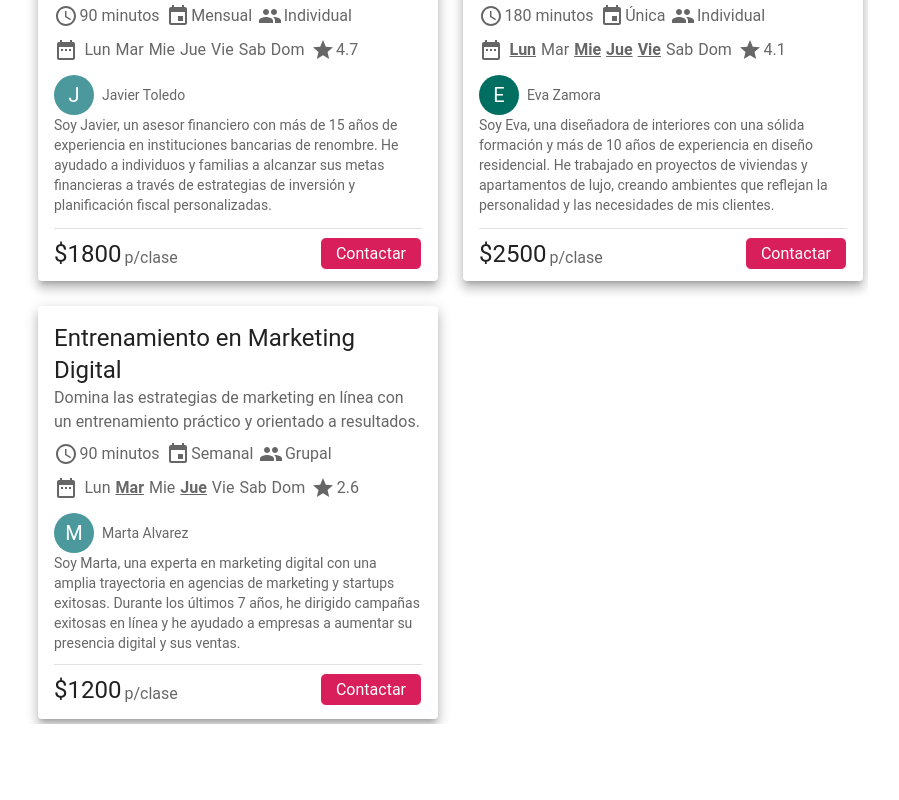
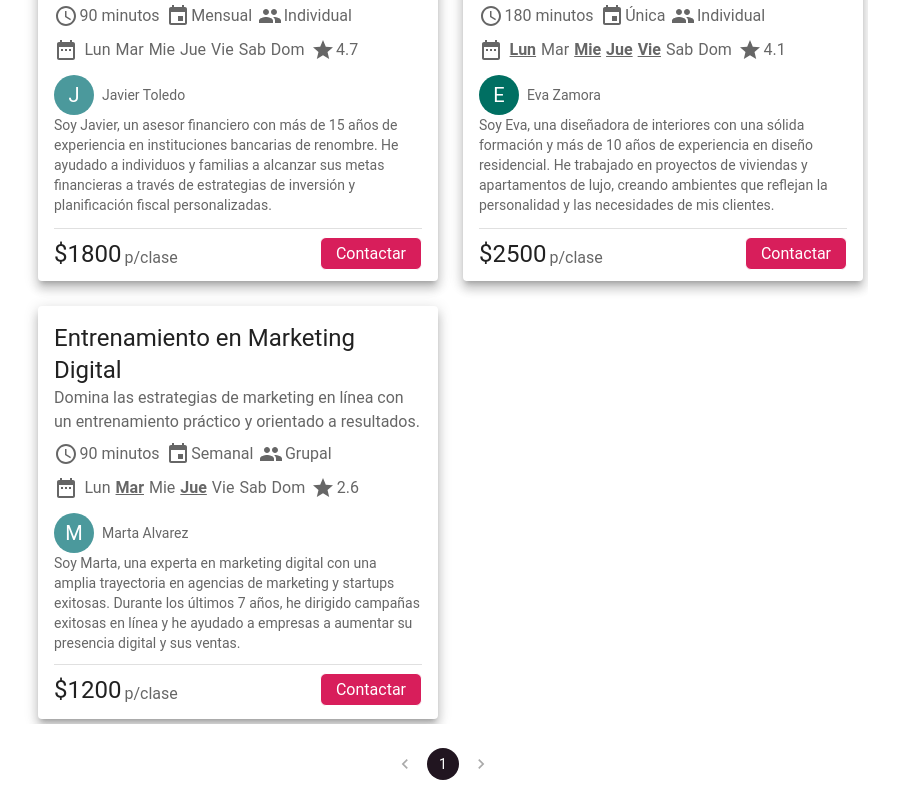
Before and after one commit to asantoro36/Owltutor, a React (Create React App) app: page / in a window 1280 px wide. Shown: the part 1410-2210 px from the top of the page, without its empty margins (297-1196 px from the left). Before the commit the page ends 2154 px from the top, so only its background shows below. Built offline with nearby package versions, Linux system fonts and the light colour scheme.

Commit message:
Add snackbars and fix filter problems

```diff
--- a/src/components/ActionsServiceCard/ActionsServiceCard.tsx
+++ b/src/components/ActionsServiceCard/ActionsServiceCard.tsx
@@ -90,7 +90,7 @@ export function ActionsServiceCard(props: ServiceCardProps) {
                 </div>
                 <div className="card-footer">
                     <Divider/>
-                    <div className="footer-content">
+                    <div style={{paddingBottom: 5}} className="footer-content">
                         <span style={{display: 'flex'}}><Typography variant="h5"> ${service.cost}</Typography><Typography className="cost-info" color="textSecondary"> p/clase</Typography></span>
                         <div onClick={handlePublishButton} className="contact-button">{!isPublished? "Publicar" : "Retirar"}</div>
                     </div>
--- a/src/components/FilterBar/FilterBar.tsx
+++ b/src/components/FilterBar/FilterBar.tsx
@@ -75,7 +75,7 @@ export const FilterBar:  React.FC<FilterBarProps>  = ({ services, setFilteredSer
         const newFiltersSelected = [...filters];
 
         if(shouldFilter) {
-            if(filterId !==RATING || !newFiltersSelected.includes(RATING))
+            if(filterId !==CATEGORY || !newFiltersSelected.includes(CATEGORY))
                 newFiltersSelected.push(filterId)
         }
         else {
--- a/src/home/ServicesBoard.tsx
+++ b/src/home/ServicesBoard.tsx
@@ -9,17 +9,39 @@ import Typography from "@mui/material/Typography";
 import FilterListIcon from "@mui/icons-material/FilterList";
 import * as React from "react";
 import {getServices} from "../controller/ServiceController";
+import {Box, Pagination, PaginationItem} from "@mui/material";
 
 export const ServicesBoard = () => {
 
     const [classes, setClasses] = useState<Service[]>([])
     const [filteredClasses, setFilteredClasses] = useState<Service[]>([])
     const ServicesList = getServices()
+    const itemsPerPage = 9;
+    const [currentPage, setCurrentPage] = useState(1);
+    const numPages = Math.ceil(filteredClasses.filter((s) => s.isPublished).length / itemsPerPage);
+    const handlePageChange = (event: any, value: any) => {
+        setCurrentPage(value);
+    };
+
 
     useEffect(() => {
         setClasses(ServicesList)
         setFilteredClasses(ServicesList);
     }, []);
+
+    const renderItems = () => {
+        const startIndex = (currentPage - 1) * itemsPerPage;
+        const endIndex = startIndex + itemsPerPage;
+        const filteredAndPublishedClasses = filteredClasses.filter((s) => s.isPublished);
+        const itemsToRender = filteredAndPublishedClasses.slice(startIndex, endIndex);
+
+        return (<>
+                {itemsToRender.map((s, index) => (
+                    <ServiceCard key={index} service={s} />
+                ))}
+            </>
+        );
+    };
 
     return (
         <div className="board">
@@ -29,17 +51,32 @@ export const ServicesBoard = () => {
                         <Typography variant={"h6"} className="filter-title"><FilterListIcon/>Filtros</Typography>
                         <FilterBar services={classes} setFilteredServices={setFilteredClasses}/>
                     </div>
+
+                    <div>
                         <div className={`card-container ${filteredClasses.length === 0? 'services-not-found' : 'columns'}`}>
                             <span id={'expandable-filter-bar'}><ExpandableFilterBar services={classes} setFilteredServices={setFilteredClasses}/></span>
                             {
                                 filteredClasses.length === 0?
                                     <Typography variant={"h3"} className={"services-not-found"}>No encontramos servicios para esta búsqueda</Typography>
                                     :
-                                filteredClasses.map((s) => (
-                                    s.isPublished && <ServiceCard service={s}/>
-                                ))
+                                    <>
+                                        {renderItems()}
+
+                                    </>
                             }
                     </div>
+                        <Box mt={3} display="flex" justifyContent="center">
+                            <Pagination
+                                color="secondary"
+                                count={numPages}
+                                page={currentPage}
+                                onChange={handlePageChange}
+                                renderItem={(item) => (
+                                    <PaginationItem {...item} />
+                                )}
+                            /></Box>
+                    </div>
+
                 </div>
             </FilterProvider>
         </div>
--- a/src/profile/UserData.tsx
+++ b/src/profile/UserData.tsx
@@ -204,7 +204,7 @@ export const UserData = () => {
                 autoHideDuration={6000}
                 onClose={handleClose}>
                 <Alert onClose={handleClose} severity="success" sx={{ width: '100%' }}>
-                    This is a success message!
+                    Tus datos fueron actualizados
                 </Alert>
             </Snackbar>
         </div>
--- a/src/serviceDetail/ServiceDetail.tsx
+++ b/src/serviceDetail/ServiceDetail.tsx
@@ -1,7 +1,7 @@
 import {useParams} from "react-router-dom";
 import AppBar from "../components/AppBar/AppBar";
 import {getService, updateService} from "../controller/ServiceController";
-import {Divider, TextField} from "@mui/material";
+import {Alert, Divider, Snackbar, TextField} from "@mui/material";
 import Avatar from "@mui/material/Avatar";
 import * as React from "react";
 import {getUser} from "../controller/UserController";
@@ -26,7 +26,11 @@ export const ServiceDetail = () => {
     const { id } = useParams();
     const service = getService(parseInt(String(id ? parseInt(id) : -1)))
     const userOwner = getUser(service.responsibleId)
+    const [openSnack, setOpenSnack] = React.useState(false);
 
+    const handleClick = () => {
+        setOpenSnack(true);
+    };
     const getConcatenatedDays = () => {
         const selectedDays = service.days.map((id: string) => {
             const foundDay = days.find((day) => day.id === id);
@@ -35,6 +39,14 @@ export const ServiceDetail = () => {
 
         return selectedDays.join('-');
     }
+
+    const handleClose = (event?: React.SyntheticEvent | Event, reason?: string) => {
+        if (reason === 'clickaway') {
+            return;
+        }
+
+        setOpenSnack(false);
+    };
 
     const sendComment = () => {
         service.comments.push({
@@ -46,6 +58,7 @@ export const ServiceDetail = () => {
         })
         updateService(service)
         setNewComment("")
+        handleClick()
     }
 
     const getDate = () => {
@@ -109,6 +122,15 @@ export const ServiceDetail = () => {
                     <div onClick={sendComment} className={"button-secondary"}>Comentar</div>
                 </div>
             </div>
+            <Snackbar
+                anchorOrigin={{ vertical: 'bottom', horizontal: 'center' }}
+                open={openSnack}
+                autoHideDuration={6000}
+                onClose={handleClose}>
+                <Alert onClose={handleClose} severity="success" sx={{ width: '100%' }}>
+                    Tu comentario se envió exitosamente!
+                </Alert>
+            </Snackbar>
             <ContactDialog open={open} setOpen={setOpen} service={service}/>
         </>
         );
```
Lines whose indentation alone changed are shown as unchanged.
